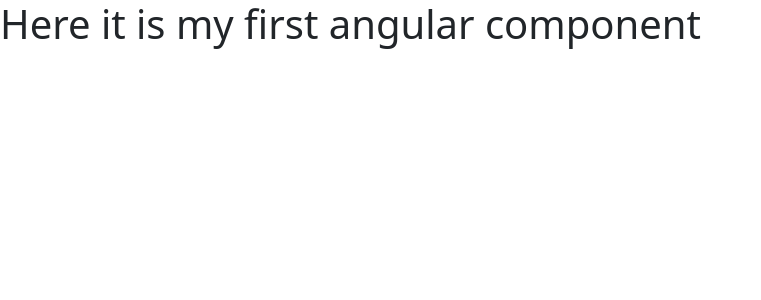
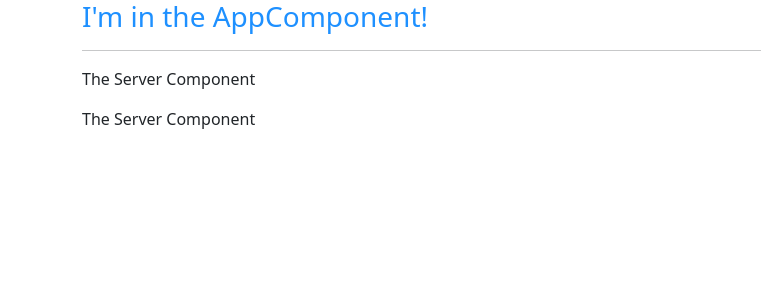
Before and after one commit to GangulyPriti/angular-application-001, an Angular app: page / in a window 1280 px wide. Shown: the top 300 px of the page, without its empty margins (0-761 px from the left). Built offline with nearby package versions, Linux system fonts and the light colour scheme.

Commit message:
basics of components

```diff
--- a/src/app/app.component.css
+++ b/src/app/app.component.css
@@ -0,0 +1,3 @@
+h3 {
+  color: darkblue;
+}
--- a/src/app/app.component.html
+++ b/src/app/app.component.html
@@ -1 +1,11 @@
-<h1>Here it is my first angular component</h1>
+<div class="container">
+  <div class="row">
+    <div class="col-xs-12">
+      <h3>I'm in the AppComponent!</h3>
+      <hr />
+      <app-servers></app-servers>
+      <!-- <div app-servers></div>attribute selector changes -->
+      <!-- <div class="app-servers"></div>class selector changes -->
+    </div>
+  </div>
+</div>
--- a/src/app/app.component.ts
+++ b/src/app/app.component.ts
@@ -3,8 +3,12 @@
 @Component({
   selector: 'app-root',
   templateUrl: './app.component.html',
-  styleUrls: ['./app.component.css']
+  // styleUrls: ['./app.component.css']
+  styles: [`
+    h3 {
+      color: dodgerblue;
+    }
+  `]
 })
 export class AppComponent {
-  name = 'Max';
 }
--- /dev/null
+++ b/src/app/server/server.component.html
@@ -0,0 +1 @@
+<p>The Server Component</p>
--- /dev/null
+++ b/src/app/servers/servers.component.html
@@ -0,0 +1,2 @@
+<app-server></app-server>
+<app-server></app-server>
--- /dev/null
+++ b/src/app/servers/servers.component.ts
@@ -0,0 +1,11 @@
+import { Component } from '@angular/core';
+
+@Component({
+  // selector: '[app-servers]',attribute selector changes
+  // selector: '.app-servers',class selector changes
+  selector: 'app-servers',
+  template: ` <app-server></app-server>
+    <app-server></app-server>`,
+  styleUrls: ['./servers.component.css'],
+})
+export class ServersComponent {}
```
Also changed, not shown: src/app/app.module.ts (+5 -2 lines), src/app/server/server.component.ts (added, +9 -0 lines), src/app/servers/servers.component.css (added), 1 other file (tests, documents, lock files or other folders).
